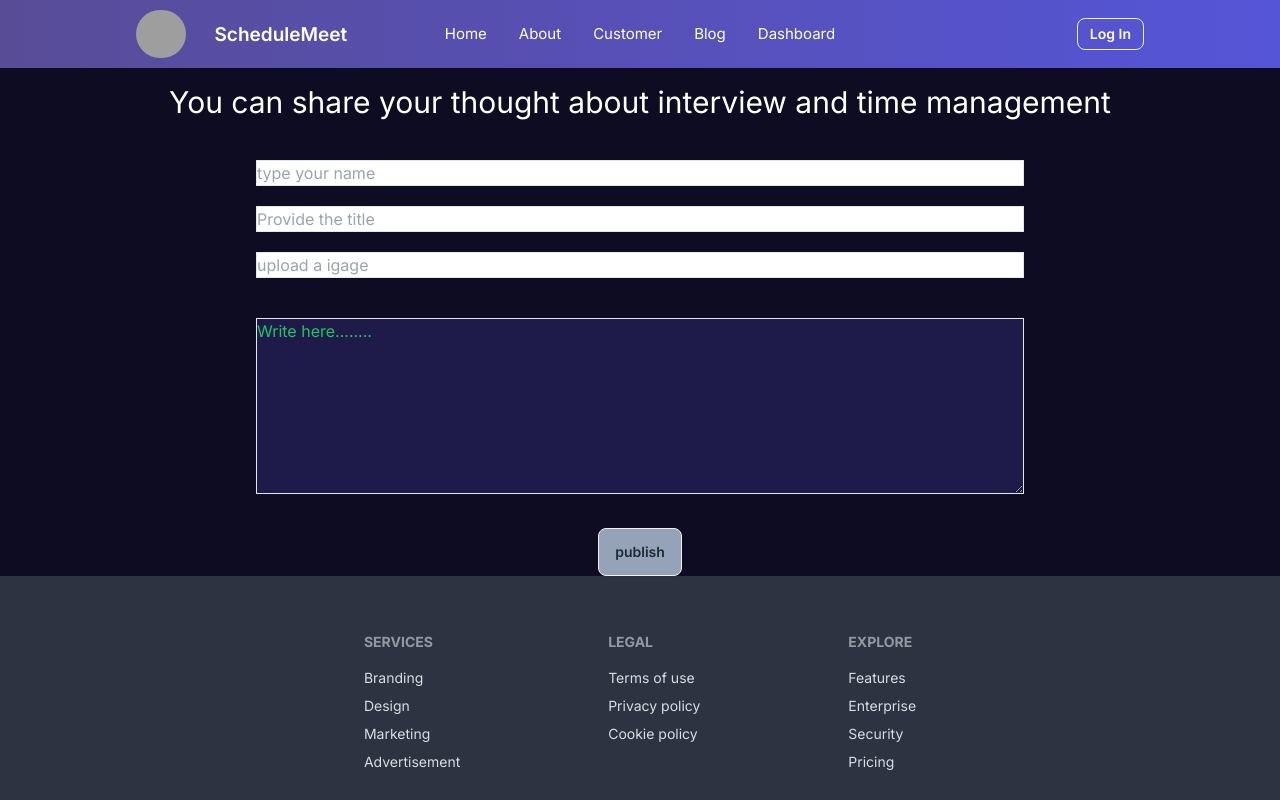
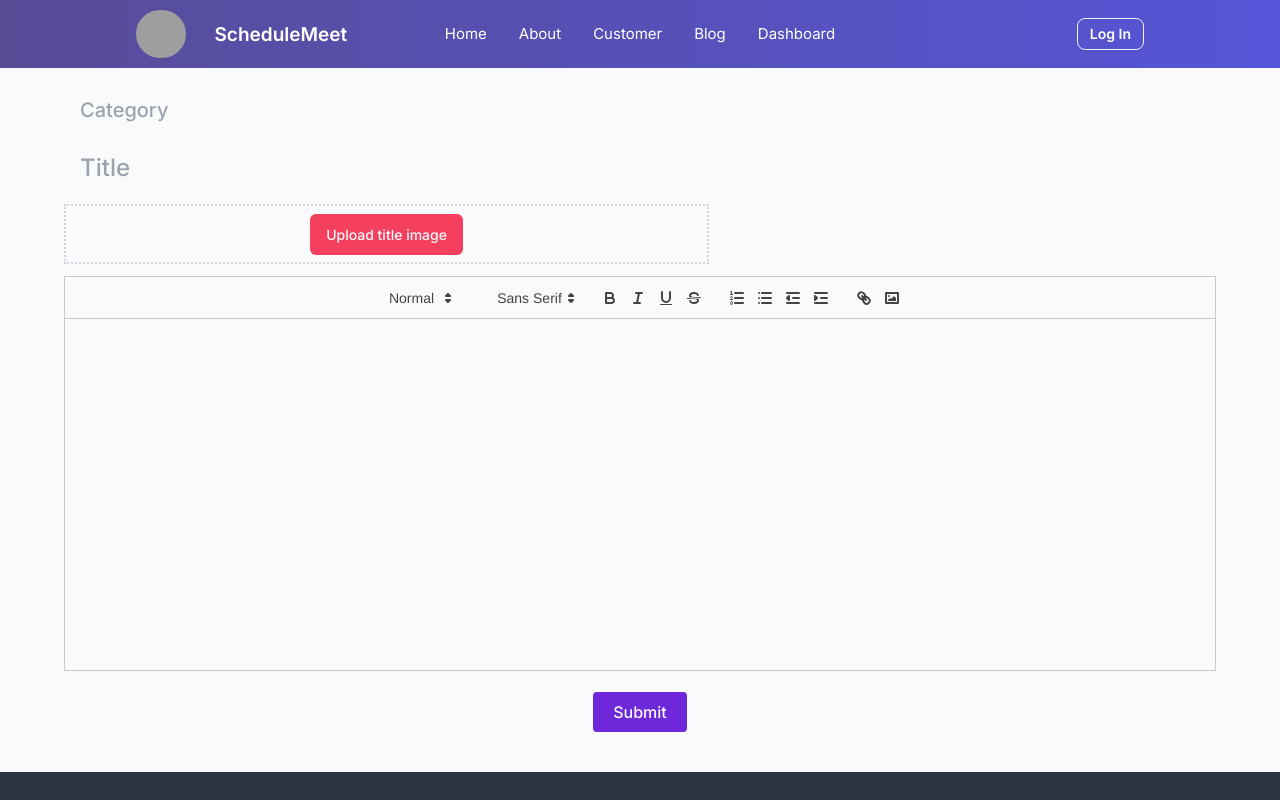
Before and after one commit to Naymul-NN/Schedulemeet-client, a Next.js app: page /writeblog in a window 1280 px wide. Shown: the top 800 px of the page. Built offline with nearby package versions, Linux system fonts and the light colour scheme; no server answers; grey boxes are pictures that could not be loaded.

Commit message:
create blog page added , image submit functionality added

```diff
--- a/package.json
+++ b/package.json
@@ -20,7 +20,8 @@
     "react-fast-marquee": "^1.6.3",
     "react-hook-form": "^7.49.3",
     "react-hot-toast": "^2.4.1",
-    "react-icons": "^5.0.1"
+    "react-icons": "^5.0.1",
+    "react-quill": "^2.0.0"
   },
   "devDependencies": {
     "autoprefixer": "^10.0.1",
--- a/src/components/blog/WriteBlog.jsx
+++ b/src/components/blog/WriteBlog.jsx
@@ -1,32 +1,157 @@
-import React from 'react';
+"use client";
+import axios from "axios";
+import React, { useContext, useState } from "react";
+import ReactQuill from "react-quill";
+import "react-quill/dist/quill.snow.css";
+import { AuthContext } from "../auth/Authprovider";
+import useAxiospublic from "../hooks/useAxious";
+
+const modules = {
+  toolbar: [
+    [{ header: [1, 2, 3, 4, false] }],
+    [{ font: [] }],
+    ["bold", "italic", "underline", "strike"],
+    [
+      { list: "ordered" },
+      { list: "bullet" },
+      { indent: "-1" },
+      { indent: "+1" },
+    ],
+    ["link", "image"],
+  ],
+};
 
 const WriteBlog = () => {
+  const axiosPublic = useAxiospublic();
+  const { logOut, user } = useContext(AuthContext);
+  const [title, setTitle] = useState("");
+  const [value, setValue] = useState("");
+  const [titleImg, setTitleImg] = useState(null);
+  const [category, setCategory] = useState(null);
+  const [fileName, setFileName] = useState("");
+
+  //   console.log(user);
+
+  // ! function for changing title image
+  const handleImage = async (e) => {
+    const imgFile = e.target.files[0];
+    setFileName(imgFile?.name);
+
+    const formData = new FormData();
+    formData.append("image", imgFile);
+
+    const imageResponse = await axios.post(
+      "https://api.imgbb.com/1/upload?key=00fc9e4302335a502d2035bb196a9314",
+      formData
+    );
+
+    setTitleImg(imageResponse?.data?.data?.display_url);
+  };
+
+  // !   function for submitting blog
+  const handleSubmit = () => {
+    if (
+      !title.trim() ||
+      !titleImg.trim() ||
+      !value.trim() ||
+      !category.trim()
+    ) {
+      return alert("input empty ");
+    }
+
+    const favCount = 0;
+
+    const today = new Date();
+    const date = today.getDate();
+    const month = today.getMonth() + 1;
+    const year = today.getFullYear();
+
+    const writingDate = `${date}-${month}-${year}`;
+
+    const blogData = {
+      title,
+      titleImg,
+      description: value,
+      favCount,
+      category,
+      date: writingDate,
+      writer: user?.displayName,
+      writerImg: user?.photoURL,
+    };
+
+    // console.log(blogData);
+  };
+
   return (
-        <div>
-            <h1 className='py-5 text-3xl'> You can share your thought about interview and time management </h1>
-              <form action="https://formspree.io/f/mknldkbb" method="POST">
-                    <div className="py-5 ">
-                        <label>
-                            <input className="border w-full lg:w-[60%]" type="text" name="name" placeholder="type your name" />
+    <div className="createPostContainer  bg-gray-50 py-6  ">
+      <div className="createPostWrapper w-[95%] xsm:w-[92%] sm:w-[90%]  m-auto  pb-4 ">
+        {/* category container  */}
+
+        {/* category container ends  */}
+
+        <div className="titleContainer   mb-2   ">
+          <input
+            className=" block w-full py-2 px-4 text-xl border-none outline-none   text-gray-600 font-medium bg-gray-50 "
+            type="text"
+            placeholder="Category"
+            onChange={(e) => setCategory(e.target.value)}
+            value={category}
+          />
+        </div>
+
+        {/* title container  */}
+        <div className="titleContainer   mb-2   ">
+          <input
+            className=" block w-full py-3 px-4 text-2xl border-none outline-none   text-gray-600 font-medium bg-gray-50 "
+            type="text"
+            placeholder="Title"
+            onChange={(e) => setTitle(e.target.value)}
+            value={title}
+          />
+        </div>
+        {/* title container ends  */}
+
+        {/* title image container  */}
+        <div className="titleImage  py-4 mb-3   w-[56%]  border-2 border-gray-300 border-dotted ">
+          <div className="labelCOntainer  text-center  ">
+            <label
+              htmlFor="file_input"
+              className="  bg-rose-500 hover:bg-rose-600 font-medium text-gray-50 text-sm py-3 px-4 rounded-md cursor-pointer ">
+              {fileName ? fileName : "  Upload title image"}
             </label>
           </div>
-                    <div className='mb-5'>
-                        <label>
-                            <input className="border w-full lg:w-[60%]" type="email" name="email" placeholder="Provide the title" />
-                        </label>
+
+          <input
+            onChange={(e) => handleImage(e)}
+            className=" hidden  w-full text-sm text-gray-900 border border-gray-300 rounded-lg cursor-pointer bg-gray-50  "
+            id="file_input"
+            type="file"
+          />
         </div>
-                    <div>
-                        <label>
-                            <input className="border w-full lg:w-[60%]" type="email" name="email" placeholder="upload a igage" />
-                        </label>
+        {/* title image container ends */}
+
+        {/* text editor  */}
+        <div className="textEditor   h-[22rem] ">
+          <ReactQuill
+            theme="snow"
+            value={value}
+            onChange={setValue}
+            className="  h-full w-full font-medium  text-gray-900 "
+            modules={modules}
+          />
         </div>
-                    <div className="pt-10 pb-7">
-                        <label>
-                            <textarea className="border w-full lg:w-[60%] h-44 text-white placeholder-green-500 bg-indigo-950" name="message" placeholder="Write here........" />
-                        </label>
+        {/* text editor ends  */}
+
+        {/* submit button  */}
+        <div className="submit  mt-16 text-center  ">
+          <button
+            onClick={() => handleSubmit()}
+            className=" cursor-pointer text-gray-50 bg-violet-700 hover:bg-violet-800 active:scale-95 hover:scale-105 hover:shadow-md py-2 px-5 rounded font-medium headingFont  ">
+            Submit
+          </button>
         </div>
-                    <button className="btn bg-slate-400 hover:bg-orange-400" type="submit">publish</button>
-                </form>
+        {/* submit button ends */}
+      </div>
     </div>
   );
 };
```
Also changed, not shown: src/lib/USeAxiosPublic.jsx (added, +12 -0 lines), 1 other file (tests, documents, lock files or other folders). Lines whose indentation alone changed are shown as unchanged.
